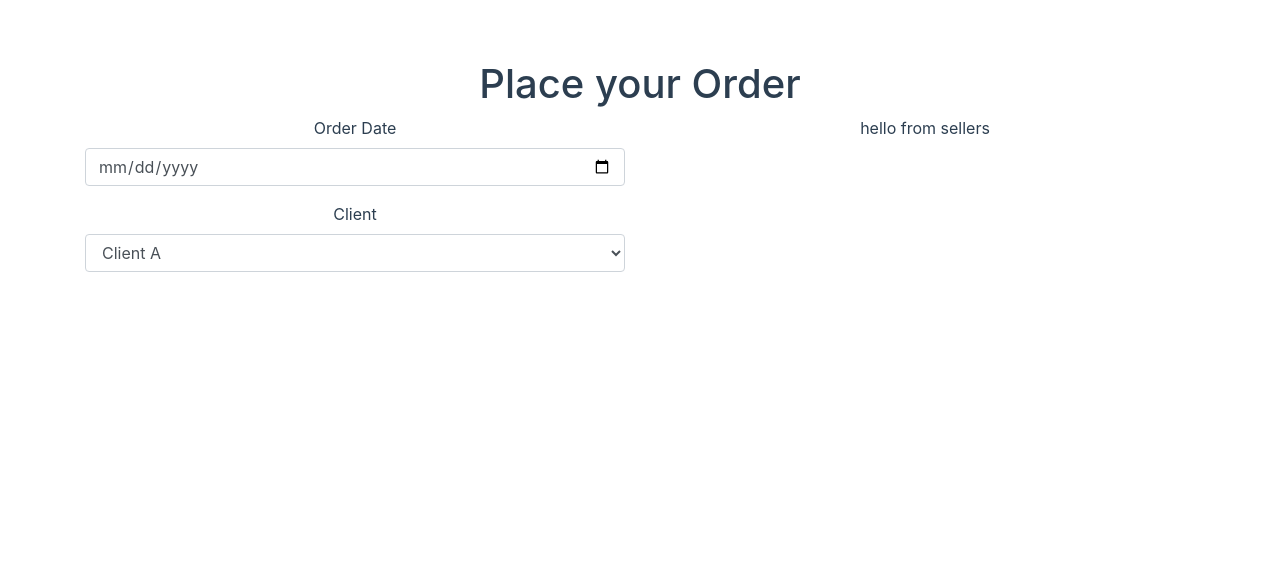
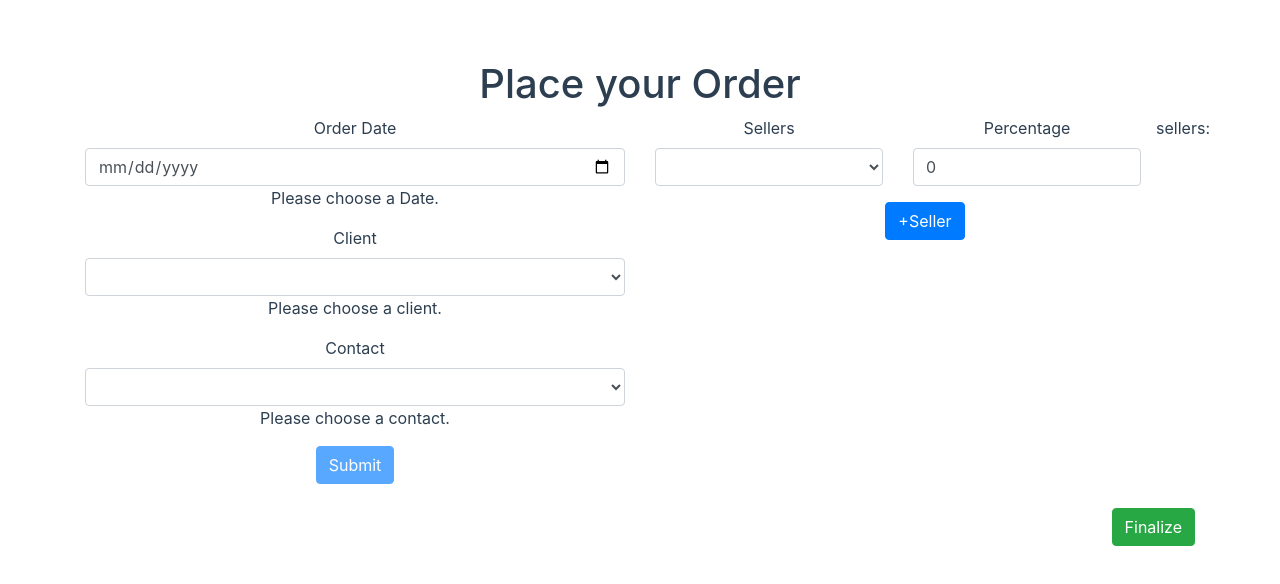
Before and after one commit to sunnyvilles/ordering-system-vue-vuex, a Vue app: page / in a window 1280 px wide. Shown: the top 584 px of the page. Built offline with nearby package versions, Linux system fonts and the light colour scheme.

Commit message:
sellers and order details

```diff
--- a/package.json
+++ b/package.json
@@ -12,6 +12,7 @@
     "bootstrap": "4.5.3",
     "bootstrap-vue": "2.17.3",
     "vue": "^2.6.11",
+    "vuelidate": "0.7.5",
     "vuex": "3.5.1"
   },
   "devDependencies": {
--- a/src/App.vue
+++ b/src/App.vue
@@ -1,6 +1,6 @@
 <template>
   <div id="app">
-    <CurrentOrder msg="Hello Vue in CodeSandbox!" />
+    <CurrentOrder />
   </div>
 </template>
 
--- a/src/components/CurrentOrder.vue
+++ b/src/components/CurrentOrder.vue
@@ -3,12 +3,22 @@
     <h1>Place your Order</h1>
     <div class="row">
       <div class="col-sm">
-        <OrderDetails msg="teststr"></OrderDetails>
+        <OrderDetails
+          :orderDetails="currentOrder.orderDetails"
+          @order-details-submit="updateOrderDetails($event)"
+        ></OrderDetails>
       </div>
       <div class="col-sm">
         <Sellers></Sellers>
       </div>
     </div>
+    <br />
+    <button
+      class="btn btn-success float-right"
+      @click.prevent="onFinalizeOrder"
+    >
+      Finalize
+    </button>
   </div>
 </template>
 
@@ -18,9 +28,33 @@ import Sellers from "./Sellers/Sellers";
 
 export default {
   name: "CurrentOrder",
+  data() {
+    return {
+      currentOrderCopy: {},
+    };
+  },
   components: {
     OrderDetails,
     Sellers,
   },
+  mounted() {
+    //make a copy of current order , for pre-finalize
+    this.currentOrderCopy = JSON.parse(JSON.stringify(this.currentOrder));
+  },
+  computed: {
+    currentOrder() {
+      return this.$store.state.currentOrder;
+    },
+  },
+  methods: {
+    updateOrderDetails(data) {
+      this.currentOrderCopy.orderDetails = data;
+      console.log(this.currentOrderCopy);
+    },
+
+    onFinalizeOrder() {
+      this.$store.dispatch("finalizeOrder", this.currentOrderCopy);
+    },
+  },
 };
 </script>
--- a/src/components/OrderDetails/OrderDetails.vue
+++ b/src/components/OrderDetails/OrderDetails.vue
@@ -3,16 +3,52 @@
     <form>
       <div class="form-group">
         <label for="orderDate">Order Date</label>
-        <input type="date" class="form-control" id="orderDate" />
+        <input
+          type="date"
+          class="form-control"
+          id="orderDate"
+          required
+          v-model="form.order_date"
+        />
+        <div v-show="!isDateValid">Please choose a Date.</div>
       </div>
+
       <div class="form-group">
         <label for="client">Client</label>
-        <select class="form-control" id="client">
-          <option v-for="client in getClients" :key="client.id">
+        <select class="form-control" id="client" v-model="form.client">
+          <option></option>
+          <option
+            v-for="client in getClients"
+            :key="client.id"
+            :value="client.id"
+          >
             {{ client.name }}
           </option>
         </select>
+        <div v-show="!isClientValid">Please choose a client.</div>
       </div>
+      <div class="form-group">
+        <label for="client">Contact</label>
+        <select class="form-control" id="client" v-model="form.contact">
+          <option></option>
+          <option
+            v-for="contact in getContacts"
+            :key="contact.id"
+            :value="contact.id"
+          >
+            {{ contact.name }}
+          </option>
+        </select>
+        <div v-show="!isContactValid">Please choose a contact.</div>
+      </div>
+      <button
+        type="submit"
+        class="btn btn-primary"
+        @click.prevent="onSubmit"
+        :disabled="!isFormValid"
+      >
+        Submit
+      </button>
     </form>
   </div>
 </template>
@@ -21,16 +57,44 @@
 import { mapGetters, mapActions } from "vuex";
 export default {
   props: {
-    msg: String,
+    orderDetails: Object,
   },
+  data() {
+    return {
+      orderDetailsCopy: {},
+      form: {
+        order_date: "",
+        client: "",
+        contact: "",
+      },
+    };
+  },
+
   mounted() {
     this.fetchClients();
+    this.fetchContactOfClient();
+    this.orderDetailsCopy = JSON.parse(JSON.stringify(this.orderDetails));
   },
   methods: {
-    ...mapActions(["fetchClients"]),
+    ...mapActions(["fetchClients", "fetchContactOfClient"]),
+    onSubmit(data) {
+      this.$emit("order-details-submit", this.form);
+    },
   },
   computed: {
     ...mapGetters(["getClients", "getContacts"]),
+    isClientValid() {
+      return !!this.form.client;
+    },
+    isContactValid() {
+      return !!this.form.contact;
+    },
+    isDateValid() {
+      return !!this.form.order_date;
+    },
+    isFormValid() {
+      return this.isClientValid && this.isContactValid && this.isDateValid;
+    },
   },
 };
 </script>
--- /dev/null
+++ b/src/components/Sellers/Seller.vue
@@ -0,0 +1,60 @@
+<template>
+  <div class="row">
+    <div class="col-sm">
+      <div class="form-group">
+        <label for="seller">Sellers</label>
+        <select class="form-control" name="seller" v-model="currentSeller">
+          <option></option>
+          <option
+            v-for="sellerObj in sellers"
+            :key="sellerObj.id"
+            :value="sellerObj.id"
+          >
+            {{ sellerObj.name }}
+          </option>
+        </select>
+        <div v-show="!isSellerValid">Please choose a seller.</div>
+      </div>
+    </div>
+    <div class="col-sm">
+      <div class="form-group">
+        <label for="percentage">Percentage</label>
+        <input
+          step="0.01"
+          type="number"
+          class="form-control"
+          name="percentage"
+          required
+          v-model="percentage"
+        />
+        <div v-show="!isPercentageValid">
+          Please choose a percentage value between 0.001 and 100.
+        </div>
+      </div>
+    </div>
+    sellers: {{ sellers }}
+  </div>
+</template>
+
+<script>
+export default {
+  props: { sellers: Object, seller: Object },
+  data() {
+    return {
+      percentage: 0,
+      currentSeller: {},
+    };
+  },
+  mounted() {
+    this.currentSeller = this.seller;
+  },
+  computed: {
+    isPercentageValid() {
+      return true;
+    },
+    isSellerValid() {
+      return true;
+    },
+  },
+};
+</script>
--- a/src/components/Sellers/Sellers.vue
+++ b/src/components/Sellers/Sellers.vue
@@ -1,9 +1,50 @@
- <template>
-  <div class="sellers-container">hello from sellers</div>
+<template>
+  <div class="sellers-container">
+    <form>
+      <template v-for="s in addedSellers">
+        <Seller :key="s.sid" :seller="s" :sellers="getSellers"></Seller>
+      </template>
+
+      <button type="submit" class="btn btn-primary" @click.prevent="addSeller">
+        +Seller
+      </button>
+    </form>
+  </div>
 </template>
 
 <script>
+import Seller from "./Seller";
+
 export default {
   props: {},
+  data() {
+    return {
+      sellers: [],
+      addedSellers: [],
+      sellerId: 0,
+    };
+  },
+  mounted() {
+    this.fetchSellers();
+    this.addSeller();
+  },
+  components: {
+    Seller,
+  },
+  methods: {
+    addSeller() {
+      let newSeller = { id: this.sellerId, seller: null, percentage: 0 };
+      this.addedSellers.push(newSeller);
+      this.sellerId = this.sellerId + 1;
+    },
+    fetchSellers() {
+      return this.$store.dispatch("fetchSellers");
+    },
+  },
+  computed: {
+    getSellers() {
+      return this.$store.getters.fetchSellers;
+    },
+  },
 };
 </script>
--- a/src/main.js
+++ b/src/main.js
@@ -6,6 +6,5 @@ Vue.config.productionTip = false;
 new Vue({
   el: "#app",
   store,
-  components: { App },
-  template: "<App/>"
+  render: (h) => h(App)
 });
--- a/src/mixins/utilities.js
+++ b/src/mixins/utilities.js
@@ -2,6 +2,6 @@ import Vue from "vue";
 
 Vue.mixin({
   methods: {
-    getCopyOf: (obj) => JSON.stringify(JSON.parse(obj))
+    getCopyOf: (obj) => JSON.parse(JSON.stringify(obj))
   }
 });
--- a/src/store/actions.js
+++ b/src/store/actions.js
@@ -1,16 +1,28 @@
 export default {
-  async fetchClients(context) {
+  fetchClients(context) {
     const clientList = [
       { id: 1, name: "Client A" },
       { id: 2, name: "Client B" }
     ];
     context.commit("fetchClients", { clientList });
   },
-  async fetchContactOfClient(context) {
+  fetchContactOfClient(context) {
     const contactList = [
       { id: 1, name: "Contact A1" },
       { id: 2, name: "Contact A2" }
     ];
     context.commit("fetchContactOfClient", { contactList });
+  },
+  fetchSellers(context) {
+    const sellerList = [
+      { id: 1, name: "Seller A" },
+      { id: 2, name: "Seller B" },
+      { id: 1, name: "Seller C" }
+    ];
+    context.commit("fetchSellers", { sellerList });
+  },
+  finalizeOrder(context, currentOrder) {
+    console.log("in action");
+    context.commit("finalizeOrder", currentOrder);
   }
 };
--- a/src/store/getters.js
+++ b/src/store/getters.js
@@ -1,4 +1,9 @@
 export default {
   getClients: (state) => state.clients,
-  getContacts: (state) => state.contacts
+  getContacts: (state) => state.contacts,
+  getCurrentOrder: (state) => state.currentOrder,
+  getSellers: (state) => {
+    console.log("sellers", state.sellers);
+    return state.sellers;
+  }
 };
--- a/src/store/mutations.js
+++ b/src/store/mutations.js
@@ -4,5 +4,12 @@ export default {
   },
   fetchContactOfClient(state, { contactList }) {
     state.contacts = contactList;
+  },
+  fetchSellers(state, { sellerList }) {
+    state.sellers = sellerList;
+  },
+  finalizeOrder(state, currentOrder) {
+    console.log("in  mutat", currentOrder);
+    state.currentOrder = currentOrder;
   }
 };
--- a/src/store/state.js
+++ b/src/store/state.js
@@ -1,6 +1,7 @@
 export default {
   contacts: [],
   clients: [],
+  sellers: [],
   currentOrder: {
     id: null,
     orderDetails: {
@@ -8,6 +9,7 @@ export default {
       client: "",
       contact: ""
     },
-    sellers: []
+    sellers: [],
+    finalize: false
   }
 };
```
Also changed, not shown: 1 other file (tests, documents, lock files or other folders).
